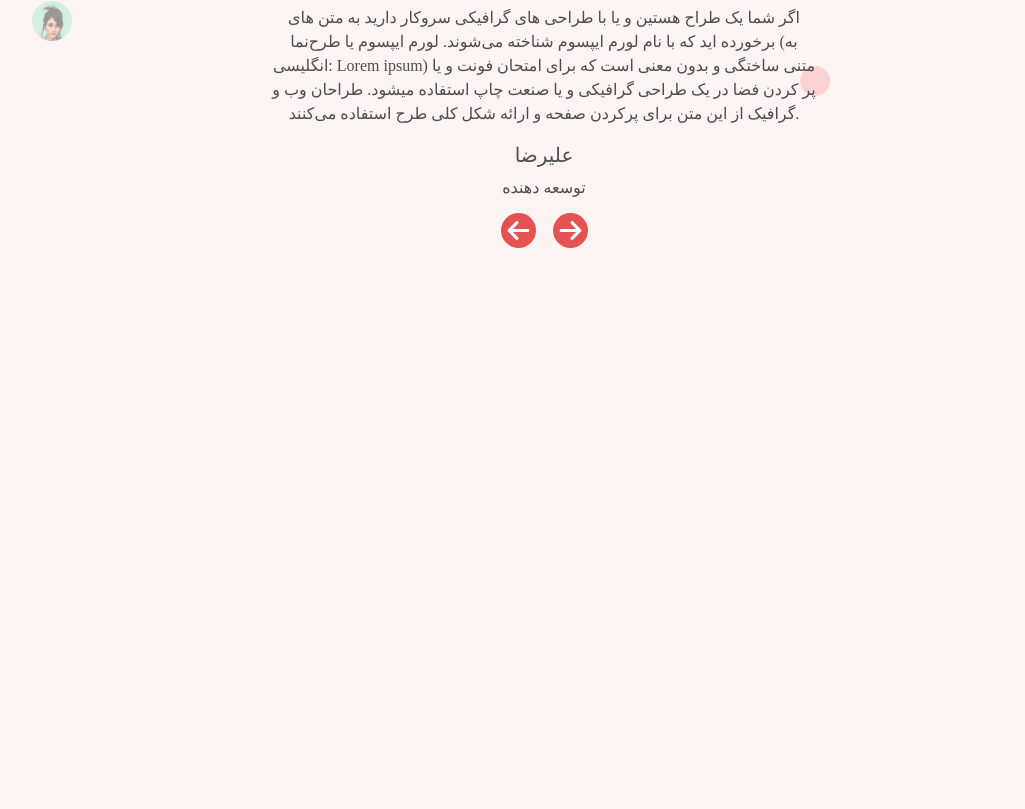
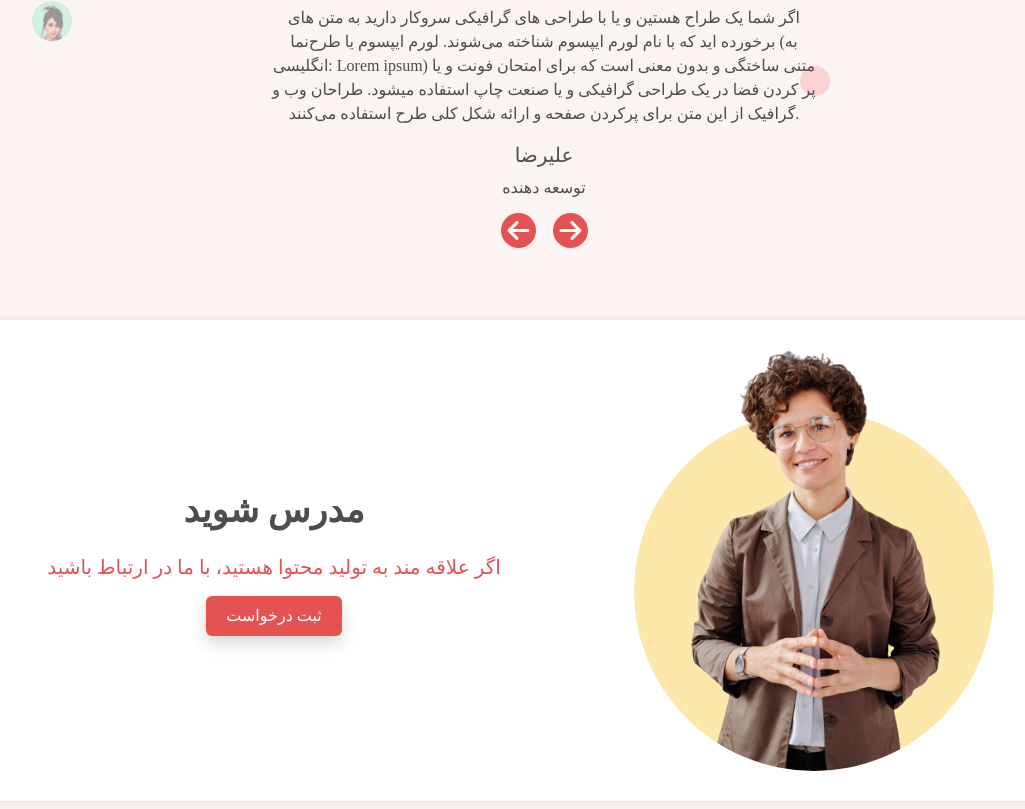
Before and after one commit to mahdihasanzadeh-dev/react-learning-website, a React (Vite) app: page / in a window 1280 px wide. Shown: the part 1857-2666 px from the top of the page, without its empty margins (96-1121 px from the left). Before the commit the page ends 2117 px from the top, so only its background shows below. Built offline with nearby package versions, Linux system fonts and the light colour scheme; a web font is replaced by a local one.

Commit message:
complete become a instructor section

```diff
--- /dev/null
+++ b/src/components/become-instructor/become-instructor.scss
@@ -0,0 +1,5 @@
+.circular-img{
+    &__circle{
+        background-color: var(--yellow-light);
+    }
+}
--- /dev/null
+++ b/src/components/become-instructor/become-instructor.tsx
@@ -0,0 +1,41 @@
+import { Button } from '@components/button/button';
+import instrucorImg from '@assets/img/bai-img.png';
+import './become-instructor.scss';
+
+export function BecomeInstructor() {
+  return (
+    <section className="bai-section section-padding">
+      <div className="container">
+        <div className="row justify-content-center">
+          <div className="col-cl-10">
+            <div className="box">
+              <div className="row align-items-center">
+                <div className="col-md-6">
+                  <div className="circular-img">
+                    <div className="circular-img__inner">
+                      <div className="circular-img__circle" />
+                      <img src={instrucorImg} alt="become instructor" />
+                    </div>
+                  </div>
+                </div>
+                <div className="col-md-6">
+                  <div className="section-title">
+                    <p className="sub-title">مدرس شوید</p>
+                    <h2 className="title">اگر علاقه مند به تولید محتوا هستید، با ما در ارتباط باشید</h2>
+                  </div>
+                  <div className="col-12 mt-3 d-flex justify-content-center">
+                    <Button
+                      text="ثبت درخواست"
+                      onClick={() => console.log('all course')}
+                      backgroundColor="main"
+                    />
+                  </div>
+                </div>
+              </div>
+            </div>
+          </div>
+        </div>
+      </div>
+    </section>
+  );
+}
--- a/src/data/courses.json
+++ b/src/data/courses.json
@@ -31,7 +31,7 @@
     },
     {
         "id": 4,
-        "title": "آموزش Elecron JS",
+        "title": "آموزش Electron JS",
         "image":"/src/assets/img/courses/web-development/4.jpg",
         "instructor": "پیترجکسون",
         "instructorImage": "/src/assets/img/instructor/1.png",
--- a/src/main.tsx
+++ b/src/main.tsx
@@ -4,6 +4,7 @@ import { HeroSection } from '@components/hero-section/hero-section';
 import { Facts } from '@components/facts/facts';
 import { CoursesSection } from '@components/courses-section/courses-section';
 import { Testimonials } from '@components/testimonials/testimonials';
+import { BecomeInstructor } from '@components/become-instructor/become-instructor';
 import './globals/bootstrap.min.css';
 import './globals/index.scss';
 
@@ -14,5 +15,6 @@ ReactDOM.createRoot(document.getElementById('root')!).render(
     <Facts />
     <CoursesSection />
     <Testimonials />
+    <BecomeInstructor />
   </div>,
 );
```
